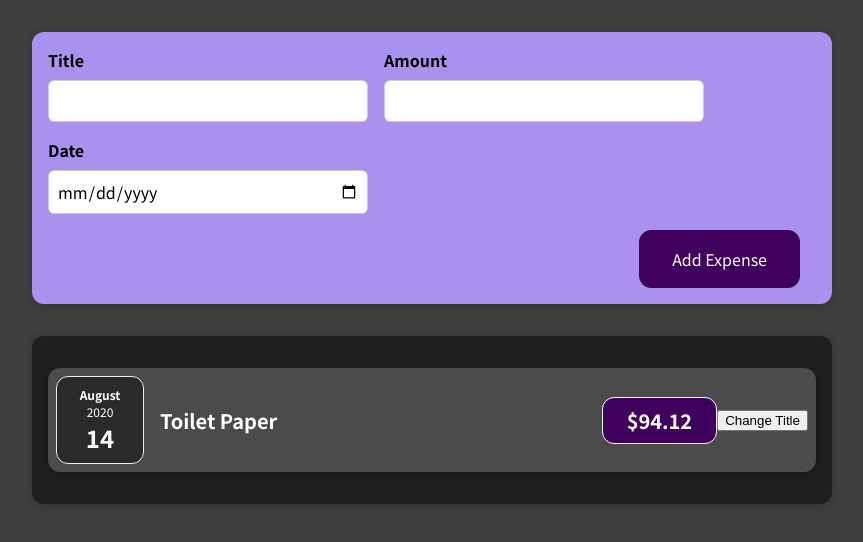
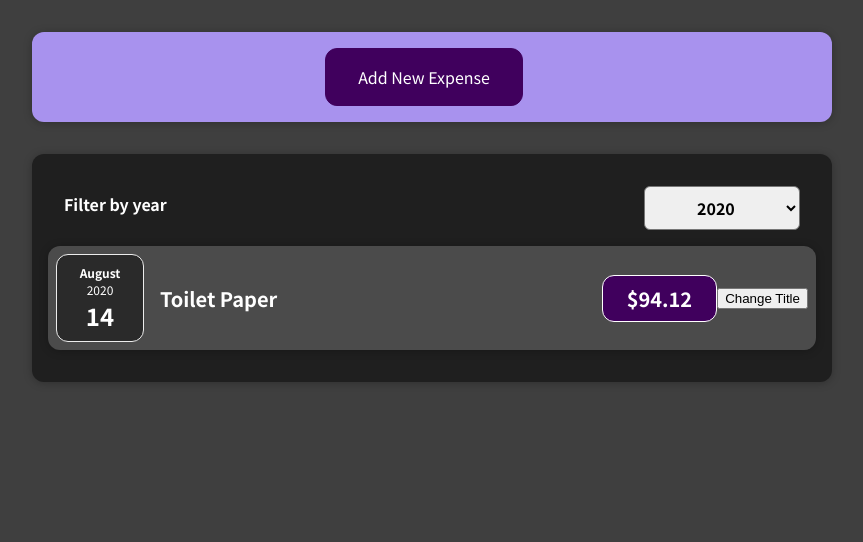
Before and after one commit to sopherwang/expense_app_react, a React (Create React App) app: page / in a window 1280 px wide. Shown: the top 542 px of the page, without its empty margins (208-1071 px from the left). Built offline with nearby package versions, Linux system fonts and the light colour scheme.

Commit message:
Create expense list

```diff
--- a/src/App.js
+++ b/src/App.js
@@ -1,8 +1,8 @@
 import Expenses from "./components/expenses/Expenses";
 import NewExpense from "./components/new_expense/NewExpense";
+import {useState} from 'react'
 
-const App = () => {
-  const expenses = [
+const INITIAL_EXPENSES = [
   {
     id: 'e1',
     title: 'Toilet Paper',
@@ -24,10 +24,17 @@ const App = () => {
   },
 ];
 
+const App = () => {
+
+  const [expenses, setExpenses] = useState(INITIAL_EXPENSES)
+
+  const addExpenseHandler = (expense) => {
+    setExpenses((preState) => [...preState, expense])
+  }
 
   return (
     <div>
-      <NewExpense/>
+      <NewExpense onAddExpense={addExpenseHandler}/>
       <Expenses expenses={expenses}/>
     </div>
   );
--- a/src/components/expenses/ExpenseItem.js
+++ b/src/components/expenses/ExpenseItem.js
@@ -12,6 +12,7 @@ function ExpenseItem(props) {
   }
 
   return (
+    <li>
       <Card className='expense-item'>
         <ExpenseDate date={props.date}/>
         <div className='expense-item__description'>
@@ -20,6 +21,7 @@ function ExpenseItem(props) {
         </div>
         <button onClick={clickHandler}>Change Title</button>
       </Card>
+    </li>
   )
 }
 
--- /dev/null
+++ b/src/components/expenses/ExpenseList.css
@@ -0,0 +1,9 @@
+.expenses-list {
+    list-style: none;
+    padding: 0;
+}
+
+.expenses-list__fallback {
+    color: white;
+    text-align: center;
+}
--- /dev/null
+++ b/src/components/expenses/ExpenseList.js
@@ -0,0 +1,19 @@
+import './ExpenseList.css'
+import ExpenseItem from "./ExpenseItem";
+
+const ExpenseList = (props) => {
+
+  if (props.items.length === 0) {
+    return <p className='expenses-list__fallback'>No expenses found.</p>
+  }
+
+  return (
+    <ul className='expenses-list'>
+      {props.items.map((expense) => {
+        return <ExpenseItem key={expense.id} title={expense.title} amount={expense.amount} date={expense.date}/>
+      })}
+    </ul>
+  )
+}
+
+export default ExpenseList
--- a/src/components/expenses/Expenses.js
+++ b/src/components/expenses/Expenses.js
@@ -1,11 +1,23 @@
 import ExpenseItem from "./ExpenseItem";
 import './Expenses.css'
 import Card from "../common/Card";
+import ExpensesFilter from "./ExpensesFilter";
+import {useState} from 'react'
+import ExpenseList from "./ExpenseList";
 
 function Expenses(props) {
+  const [selectedYear, setSelectedYear] = useState('2020')
+
+  const onFilterSelectHandler = (selectedYear) => {
+    setSelectedYear(selectedYear)
+  }
+
+  const filteredExpenses = props.expenses.filter((expense) => expense.date.getFullYear().toString() === selectedYear)
+
   return (
     <Card className='expenses'>
-      <ExpenseItem title={props.expenses[0].title} amount={props.expenses[0].amount} date={props.expenses[0].date}/>
+      <ExpensesFilter selectedYear={selectedYear} onFilterSelect={onFilterSelectHandler}/>
+      <ExpenseList items={filteredExpenses}/>
     </Card>
   )
 }
--- /dev/null
+++ b/src/components/expenses/ExpensesFilter.css
@@ -0,0 +1,24 @@
+.expenses-filter {
+    color: white;
+    padding: 0 1rem;
+}
+
+.expenses-filter__control {
+    display: flex;
+    width: 100%;
+    align-items: center;
+    justify-content: space-between;
+    margin: 1rem 0;
+}
+
+.expenses-filter label {
+    font-weight: bold;
+    margin-bottom: 0.5rem;
+}
+
+.expenses-filter select {
+    font: inherit;
+    padding: 0.5rem 3rem;
+    font-weight: bold;
+    border-radius: 6px;
+}
--- /dev/null
+++ b/src/components/expenses/ExpensesFilter.js
@@ -0,0 +1,25 @@
+import React from 'react';
+
+import './ExpensesFilter.css';
+
+const ExpensesFilter = (props) => {
+  const filterChangeHandler = (event) => {
+    props.onFilterSelect(event.target.value)
+  }
+
+  return (
+    <div className='expenses-filter'>
+      <div className='expenses-filter__control'>
+        <label>Filter by year</label>
+        <select value={props.selectedYear} onChange={filterChangeHandler}>
+          <option value='2022'>2022</option>
+          <option value='2021'>2021</option>
+          <option value='2020'>2020</option>
+          <option value='2019'>2019</option>
+        </select>
+      </div>
+    </div>
+  );
+};
+
+export default ExpensesFilter;
--- a/src/components/new_expense/ExpenseForm.js
+++ b/src/components/new_expense/ExpenseForm.js
@@ -1,11 +1,11 @@
 import './ExpenseForm.css'
 import {useState} from 'react'
 
-const ExpenseForm = () => {
+const ExpenseForm = (props) => {
   const [formData, setFormData] = useState({
-    title:'',
-    amount:'',
-    date:'',
+    title: '',
+    amount: '',
+    date: '',
   })
 
   const titleChangeHandler = (event) => {
@@ -39,7 +39,7 @@ const ExpenseForm = () => {
       date: '',
     })
 
-    console.log(expenseData)
+    props.onSaveExpenseData(expenseData)
   }
 
   return (
@@ -59,6 +59,7 @@ const ExpenseForm = () => {
         </div>
       </div>
       <div className='new-expense__actions'>
+        <button type='button' onClick={props.cancelAddData}>Cancel</button>
         <button type='submit'>Add Expense</button>
       </div>
     </form>
--- a/src/components/new_expense/NewExpense.js
+++ b/src/components/new_expense/NewExpense.js
@@ -1,11 +1,36 @@
 import './NewExpense.css'
 import ExpenseForm from "./ExpenseForm";
+import {useState} from 'react'
 
-const NewExpense = () => {
+const NewExpense = (props) => {
+
+  const [isFormShowing, setFormShowing] = useState(false)
+
+  const saveExpenseDataHandler = (newExpense) => {
+    const expenseData = {
+      ...newExpense,
+      id: Math.random().toString()
+    }
+
+    props.onAddExpense(expenseData)
+  }
+
+  const toggleFormVisibility = () => {
+    setFormShowing((preState) => !preState)
+  }
+
+  const cancelAddHandler = () => {
+    setFormShowing(false)
+  }
+
+  let content = <button onClick={toggleFormVisibility}>Add New Expense</button>
+  if (isFormShowing) {
+    content = <ExpenseForm onSaveExpenseData={saveExpenseDataHandler} cancelAddData={cancelAddHandler}/>
+  }
 
   return (
     <div className='new-expense'>
-      <ExpenseForm/>
+      {content}
     </div>
   )
 }
```
Also changed, not shown: 1 other file (tests, documents, lock files or other folders). Lines whose indentation alone changed are shown as unchanged.
